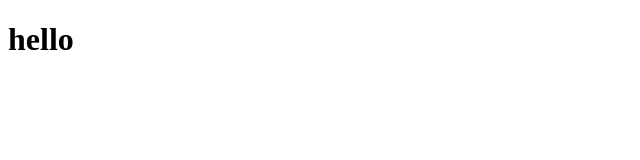
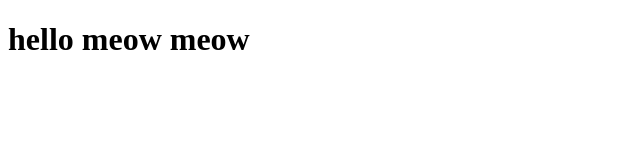
Before and after one commit to philabong/coursera-test, a plain HTML site: page site/index.html in a window 1280 px wide. Shown: the whole page, without its empty margins (0-640 px from the left). Drawn offline with Linux system fonts and the light colour scheme.

Commit message:
small addition

```diff
--- a/site/index.html
+++ b/site/index.html
@@ -4,6 +4,6 @@
 	<title>Hello Coursera!</title>
 </head>
 <body>
-<h1>hello<h1>
+<h1>hello meow meow<h1>
 </body>
 </html>
```
